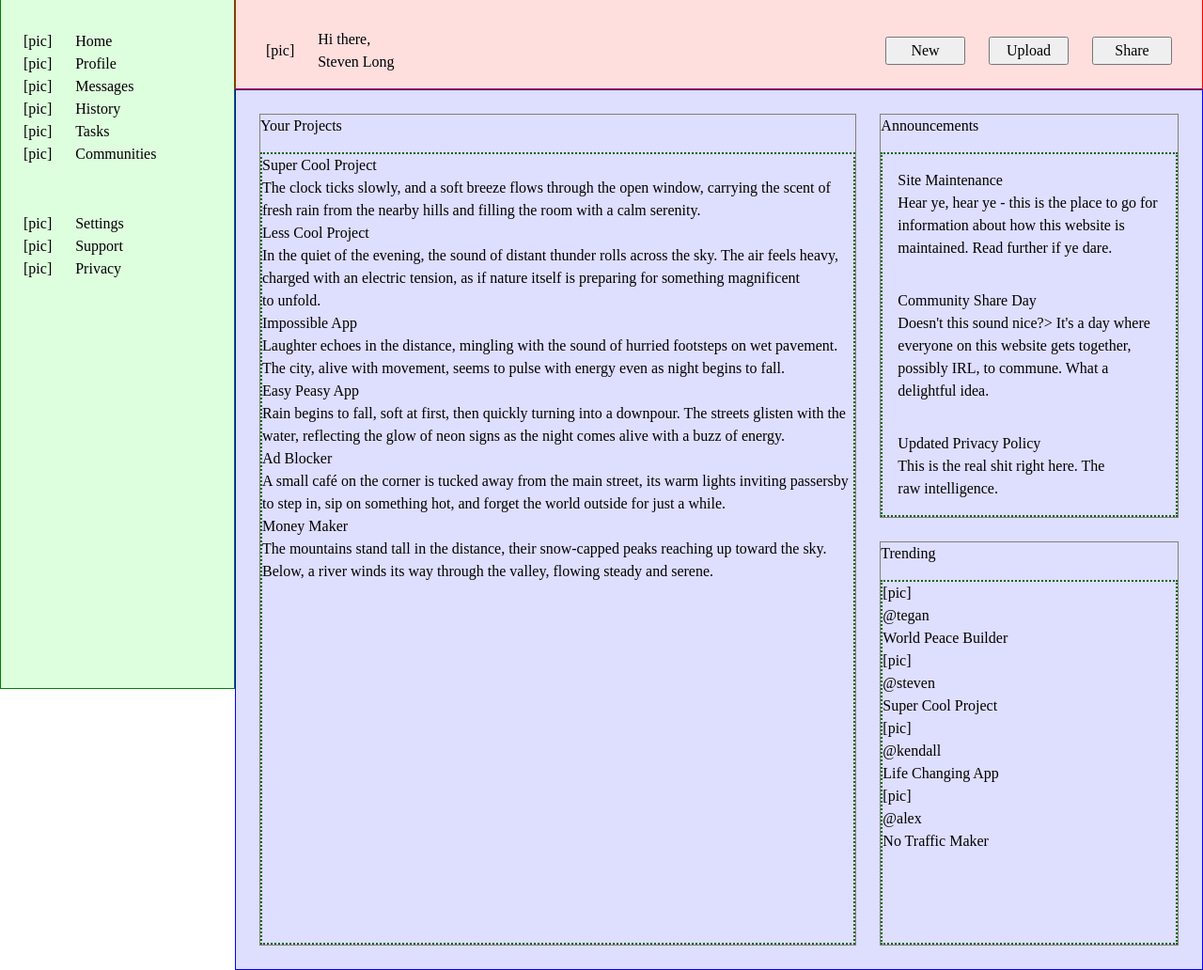
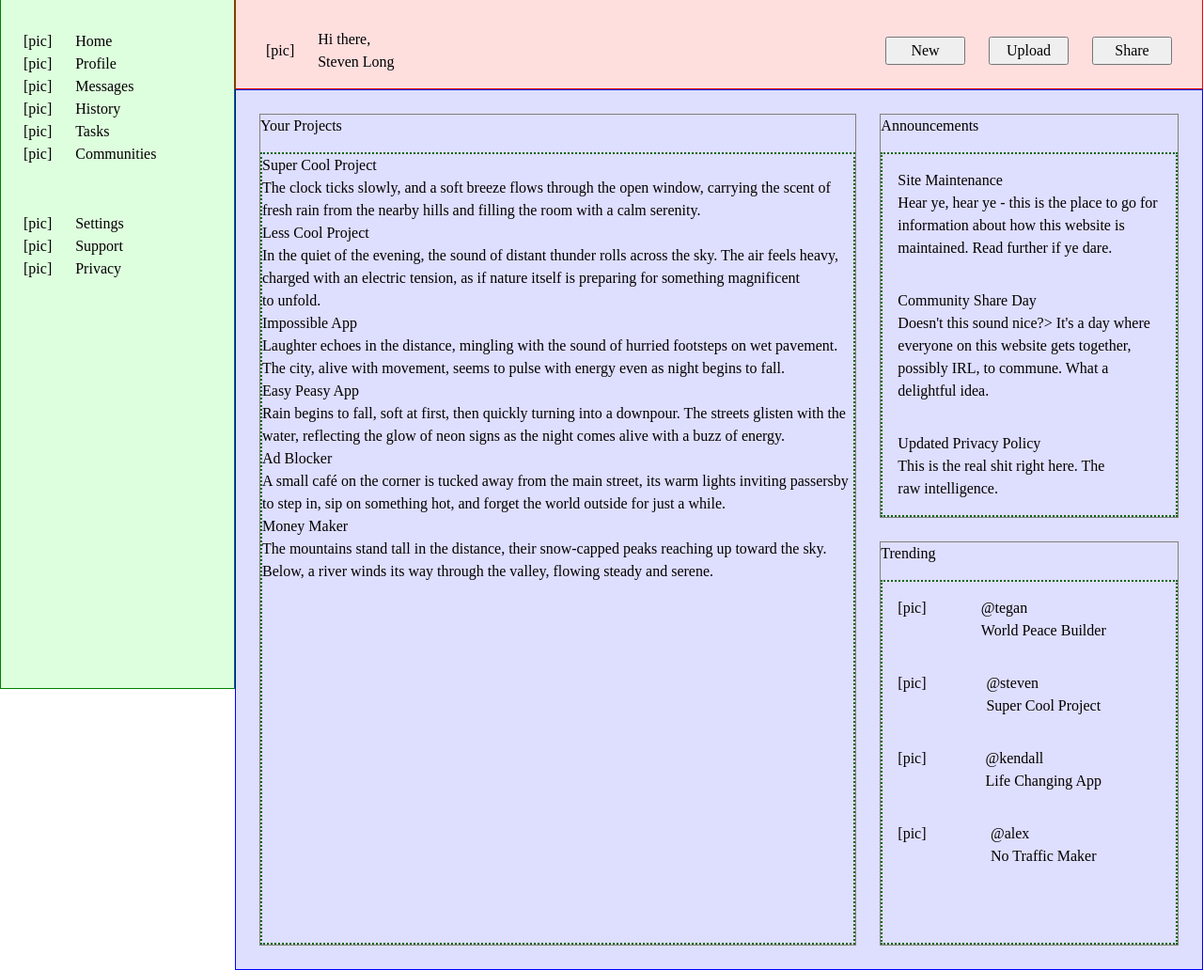
Before and after one commit to swl23/admin-dashboard, a plain HTML site: page index.html in a window 1280 px wide. Shown: the part 67-1099 px from the top of the page at 94% size. Drawn offline with Linux system fonts and the light colour scheme.

Commit message:
Apply dynamic grid layout to trending section

```diff
--- a/index.html
+++ b/index.html
@@ -126,17 +126,18 @@
 					</div>
 					<div class="trend">
 						<div class="avatar" id="steven">[pic]</div>
-						<p>@steven</p>
-						<p>Super Cool Project</p>
+						<p class="user">@steven</p>
+						<p class="highlight">Super Cool Project</p>
 					</div>
 					<div class="trend">
 						<div class="avatar" id="kendall">[pic]</div>
-						<p>@kendall</p>
-						<p>Life Changing App</p>
+						<p class="user">@kendall</p>
+						<p class="highlight">Life Changing App</p>
+					</div>
 					<div class="trend">
 						<div class="avatar" id="alex">[pic]</div>
-						<p>@alex</p>
-						<p>No Traffic Maker</p>
+						<p class="user">@alex</p>
+						<p class="highlight">No Traffic Maker</p>
 					</div>
 				</div>
 			</div>
--- a/style.css
+++ b/style.css
@@ -174,7 +174,18 @@ body > .container {
 	display: grid;
 }
 
-.announcements .content-box > * {
+.content-box .news-piece,
+.content-box .trend {
 	padding: 1rem;
 	align-content: center;
 }
+
+.content-box .trend {
+	display: grid;
+	grid-template-rows: auto auto;
+	grid-template-columns: auto auto;
+}
+
+.trend .avatar {
+	grid-row: 1 / 3;
+}
```
